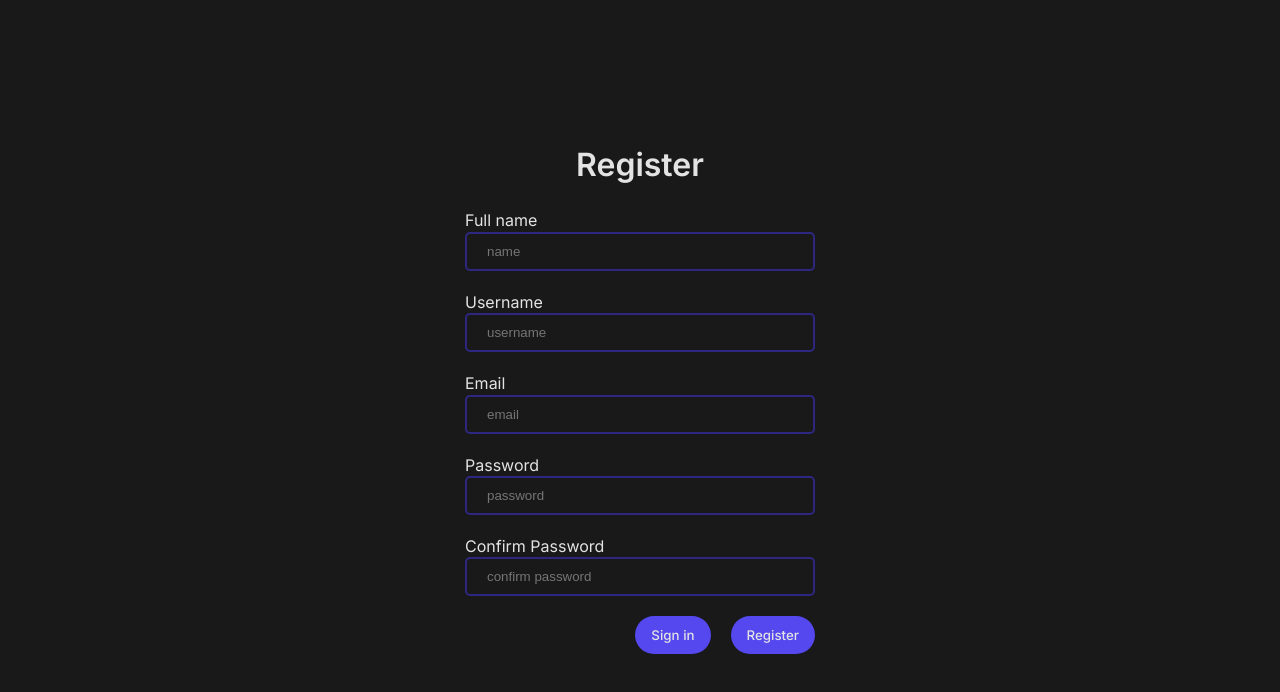
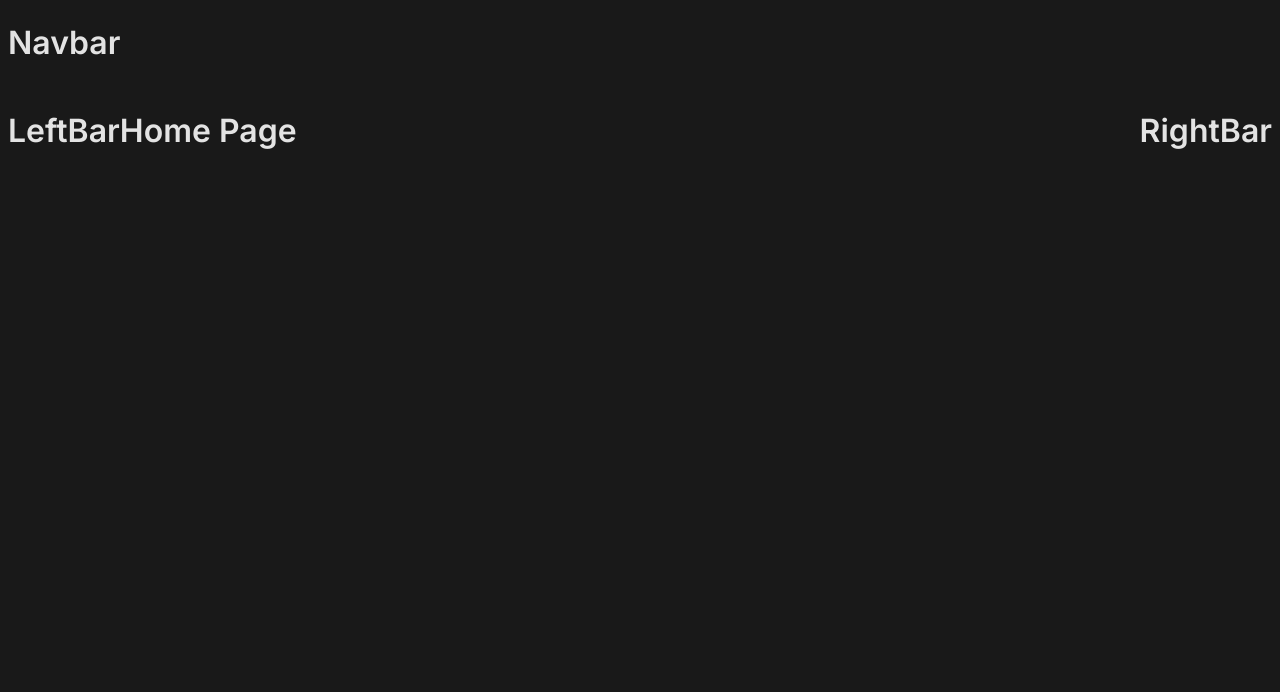
Before and after one commit to MartinezFabian/SocialNetwork-FullStack, a React (Vite) app in the folder client/: page / in a window 1280 px wide. Shown: the top 692 px of the page. Built offline with nearby package versions, Linux system fonts and the light colour scheme.

Commit message:
Feat: Integrate React Router with initial route structure

```diff
--- a/client/package.json
+++ b/client/package.json
@@ -11,7 +11,8 @@
   },
   "dependencies": {
     "react": "^18.2.0",
-    "react-dom": "^18.2.0"
+    "react-dom": "^18.2.0",
+    "react-router-dom": "^6.21.0"
   },
   "devDependencies": {
     "@types/react": "^18.2.43",
--- a/client/src/App.jsx
+++ b/client/src/App.jsx
@@ -1,10 +1,53 @@
+import { Navigate, RouterProvider, createBrowserRouter } from 'react-router-dom';
+import { HomePage } from './social/pages/HomePage';
+import { ProfilePage } from './social/pages/ProfilePage';
+import { LoginPage } from './auth/pages/LoginPage';
 import { RegisterPage } from './auth/pages/RegisterPage';
-import { LoginPage } from './auth/pages/LoginPage';
+import { Layout } from './ui/Layout';
 
 export const App = () => {
+  const currentUser = true;
+
+  const ProtectedRoute = ({ children }) => {
+    if (!currentUser) {
+      return <Navigate to="/login" />;
+    }
+
+    return children;
+  };
+
+  const router = createBrowserRouter([
+    {
+      path: '/',
+      element: (
+        <ProtectedRoute>
+          <Layout />
+        </ProtectedRoute>
+      ),
+      children: [
+        {
+          path: '/',
+          element: <HomePage></HomePage>,
+        },
+        {
+          path: '/profile/:id',
+          element: <ProfilePage></ProfilePage>,
+        },
+      ],
+    },
+    {
+      path: '/login',
+      element: <LoginPage></LoginPage>,
+    },
+    {
+      path: '/register',
+      element: <RegisterPage></RegisterPage>,
+    },
+  ]);
+
   return (
-    <>
-      <RegisterPage />
-    </>
+    <div>
+      <RouterProvider router={router} />
+    </div>
   );
 };
--- /dev/null
+++ b/client/src/social/components/LeftBar.jsx
@@ -0,0 +1,7 @@
+export const LeftBar = () => {
+  return (
+    <>
+      <h1>LeftBar</h1>
+    </>
+  );
+};
--- /dev/null
+++ b/client/src/social/components/Navbar.jsx
@@ -0,0 +1,7 @@
+export const Navbar = () => {
+  return (
+    <>
+      <h1>Navbar</h1>
+    </>
+  );
+};
--- /dev/null
+++ b/client/src/social/components/RightBar.jsx
@@ -0,0 +1,7 @@
+export const RightBar = () => {
+  return (
+    <>
+      <h1>RightBar</h1>
+    </>
+  );
+};
--- /dev/null
+++ b/client/src/ui/Layout.jsx
@@ -0,0 +1,19 @@
+import { Outlet } from 'react-router-dom';
+import { LeftBar } from '../social/components/LeftBar';
+import { Navbar } from '../social/components/Navbar';
+import { RightBar } from '../social/components/RightBar';
+
+export const Layout = () => {
+  return (
+    <>
+      <Navbar></Navbar>
+      <div style={{ display: 'flex' }}>
+        <LeftBar />
+        <div style={{ flex: 6 }}>
+          <Outlet />
+        </div>
+        <RightBar />
+      </div>
+    </>
+  );
+};
```
Also changed, not shown: client/src/router/AppRouter.jsx (deleted), 1 other file (tests, documents, lock files or other folders).
